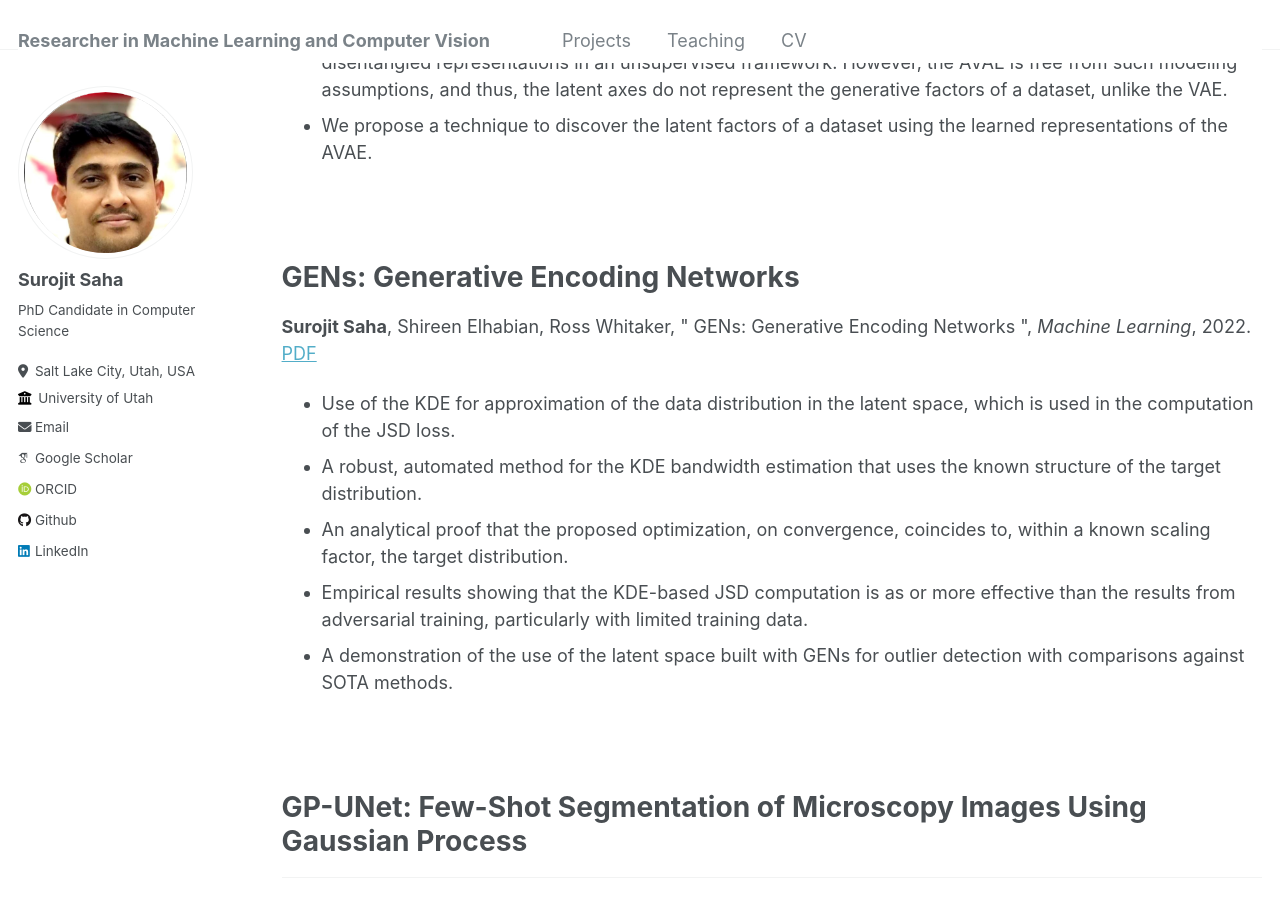
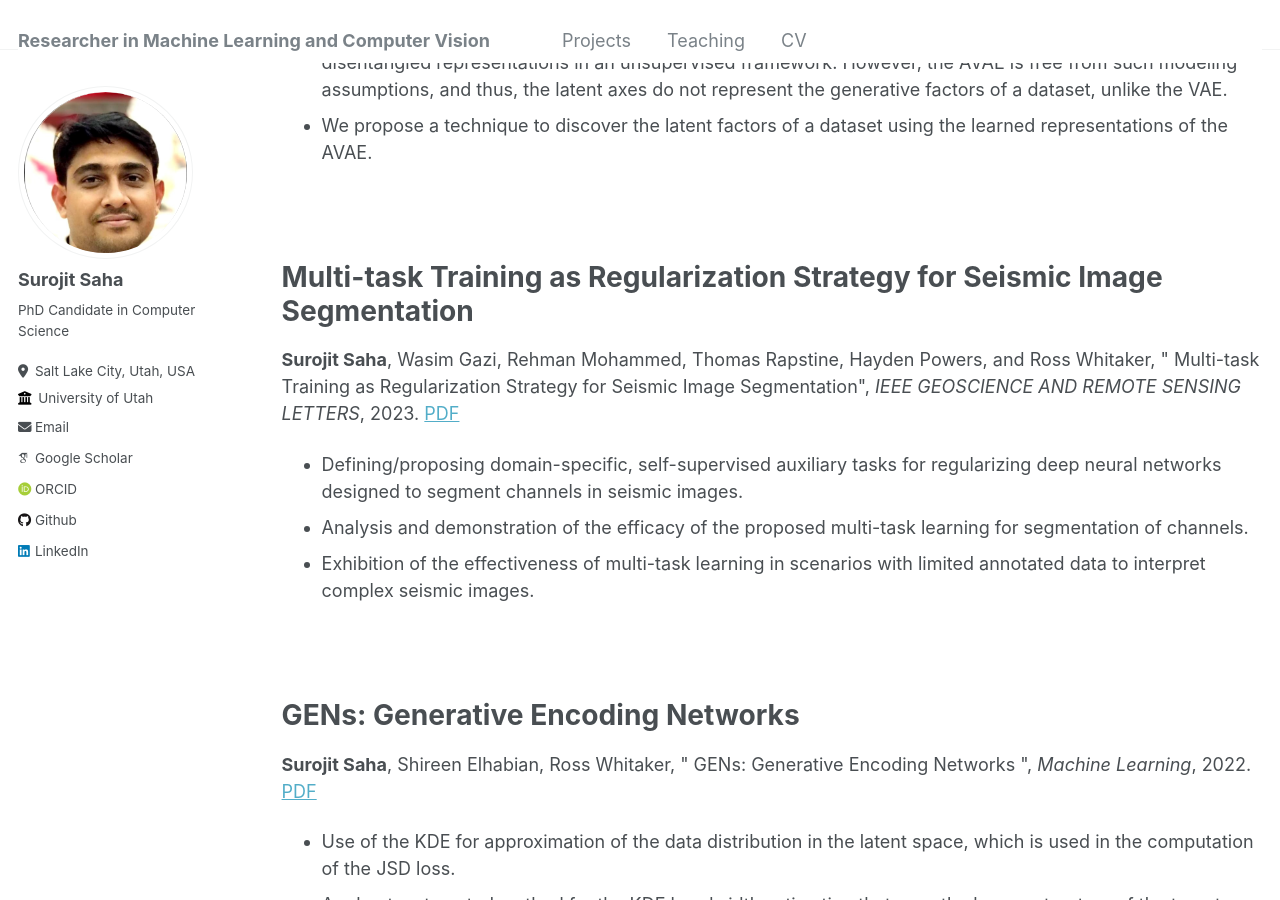
Before and after one commit to Surojit-Utah/Surojit-Utah.github.io, a Jekyll site: the page built from _pages/publications.md, in a window 1280 px wide and 900 px high, scrolled down 1383 px. Built offline with Jekyll 4.4.1, drawn with Linux system fonts in a browser that asks for light colours; some web fonts are replaced.

Commit message:
Update publications.md

```diff
--- a/_pages/publications.md
+++ b/_pages/publications.md
@@ -44,6 +44,15 @@ author_profile: true
 
 <br />
 <br />
+# Multi-task Training as Regularization Strategy for Seismic Image Segmentation
+<b>Surojit Saha</b>, Wasim Gazi, Rehman Mohammed, Thomas Rapstine, Hayden Powers, and Ross Whitaker, &quot; Multi-task Training as Regularization Strategy for Seismic Image Segmentation&quot;, <i>IEEE GEOSCIENCE AND REMOTE SENSING LETTERS</i>, 2023.
+[PDF](http://surojit-utah.github.io/files/Multitask.pdf "PDF")
+* Defining/proposing domain-specific, self-supervised auxiliary tasks for regularizing deep neural networks designed to segment channels in seismic images.
+* Analysis and demonstration of the efficacy of the proposed multi-task learning for segmentation of channels.
+* Exhibition of the effectiveness of multi-task learning in scenarios with limited annotated data to interpret complex seismic images.
+
+<br />
+<br />
 # GENs: Generative Encoding Networks
 <b>Surojit Saha</b>, Shireen Elhabian, Ross Whitaker, &quot; GENs: Generative Encoding Networks &quot;, <i>Machine Learning</i>, 2022.
 <br />
```
